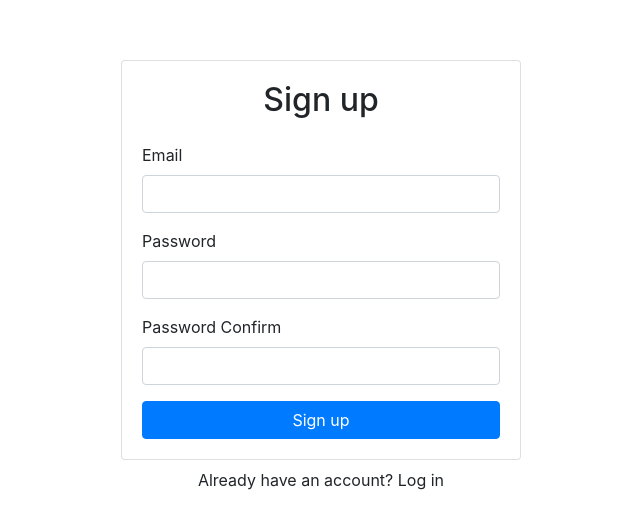
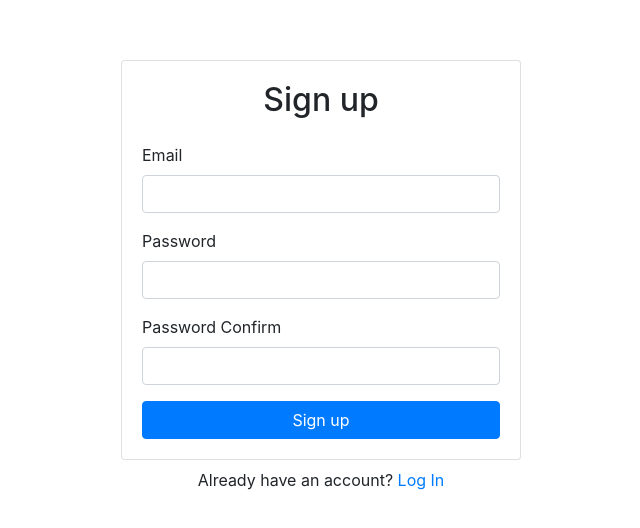
Before and after one commit to Paula63/shopping-wishlist, a React (Create React App) app: page /signup in a window 1280 px wide. Shown: the part 124-652 px from the top of the page, without its empty margins (319-959 px from the left). Built offline with nearby package versions, Linux system fonts and the light colour scheme; no server answers.

Commit message:
creating website routing

```diff
--- a/package.json
+++ b/package.json
@@ -11,6 +11,7 @@
     "react": "^17.0.1",
     "react-bootstrap": "^1.5.0",
     "react-dom": "^17.0.1",
+    "react-router-dom": "^5.2.0",
     "react-scripts": "^4.0.2",
     "web-vitals": "^1.0.1"
   },
--- a/src/components/App.js
+++ b/src/components/App.js
@@ -1,17 +1,26 @@
 import React from "react"
-import { Container } from "react-bootstrap";
-import Signup from "./Signup";
-import { AuthProvider } from "../contexts/AuthContext";
+import { Container } from "react-bootstrap"
+import Signup from "./Signup"
+import Dashboard from "./Dashboard"
+import Login from "./Login"
+import { AuthProvider } from "../contexts/AuthContext"
+import { BrowserRouter as Router, Switch, Route } from "react-router-dom"
 
 function App() {
   return (
-    <AuthProvider>
-      <Container className="d-flex align-items-center justify-content-center" style={{ minHeight: "100vh" }}>
-        <div className="w-100" style={{maxWidth: '400px'}}>
-          <Signup />
-        </div>
-      </Container>
-    </AuthProvider>
+    <Container className="d-flex align-items-center justify-content-center" style={{ minHeight: "100vh" }}>
+      <div className="w-100" style={{maxWidth: '400px'}}>
+        <Router>
+          <AuthProvider>
+            <Switch>
+              <Route exact path="/" component={Dashboard} />
+              <Route path="/signup" component={Signup} />
+              <Route path="/login" component={Login} />
+            </Switch>
+          </AuthProvider>
+        </Router>
+      </div>
+    </Container>
   )
 }
 
--- a/src/components/Signup.js
+++ b/src/components/Signup.js
@@ -1,6 +1,7 @@
 import React, { useRef, useState } from 'react'
 import { Form, Button, Card, Alert } from 'react-bootstrap'
 import { useAuth } from '../contexts/AuthContext'
+import { Link } from 'react-router-dom'
 
 export default function Signup(){
 
@@ -10,6 +11,7 @@ export default function Signup(){
     const { signup } = useAuth()
     const [error, setError] = useState('')
     const [loading, setLoading] = useState(false)
+    //32:17
 
     async function handleSubmit(e){
         e.preventDefault()
@@ -54,7 +56,7 @@ export default function Signup(){
                 </Card.Body>
             </Card>
             <div className = "w-100 text-center mt-2">
-                Already have an account? Log in
+                Already have an account? <Link to="/login">Log In</Link>
             </div>
         </>
     )
```
Also changed, not shown: 1 other file (tests, documents, lock files or other folders).
